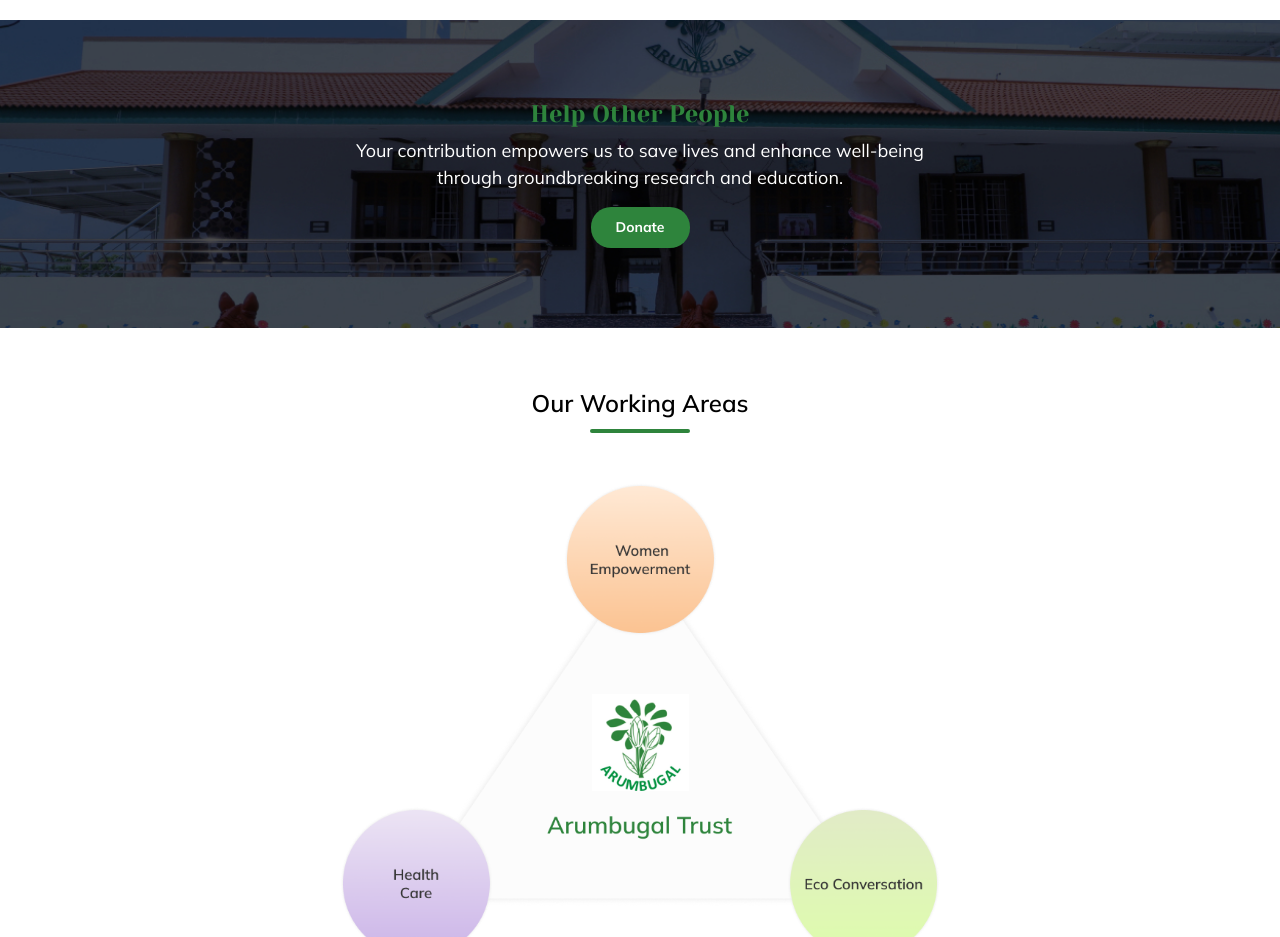
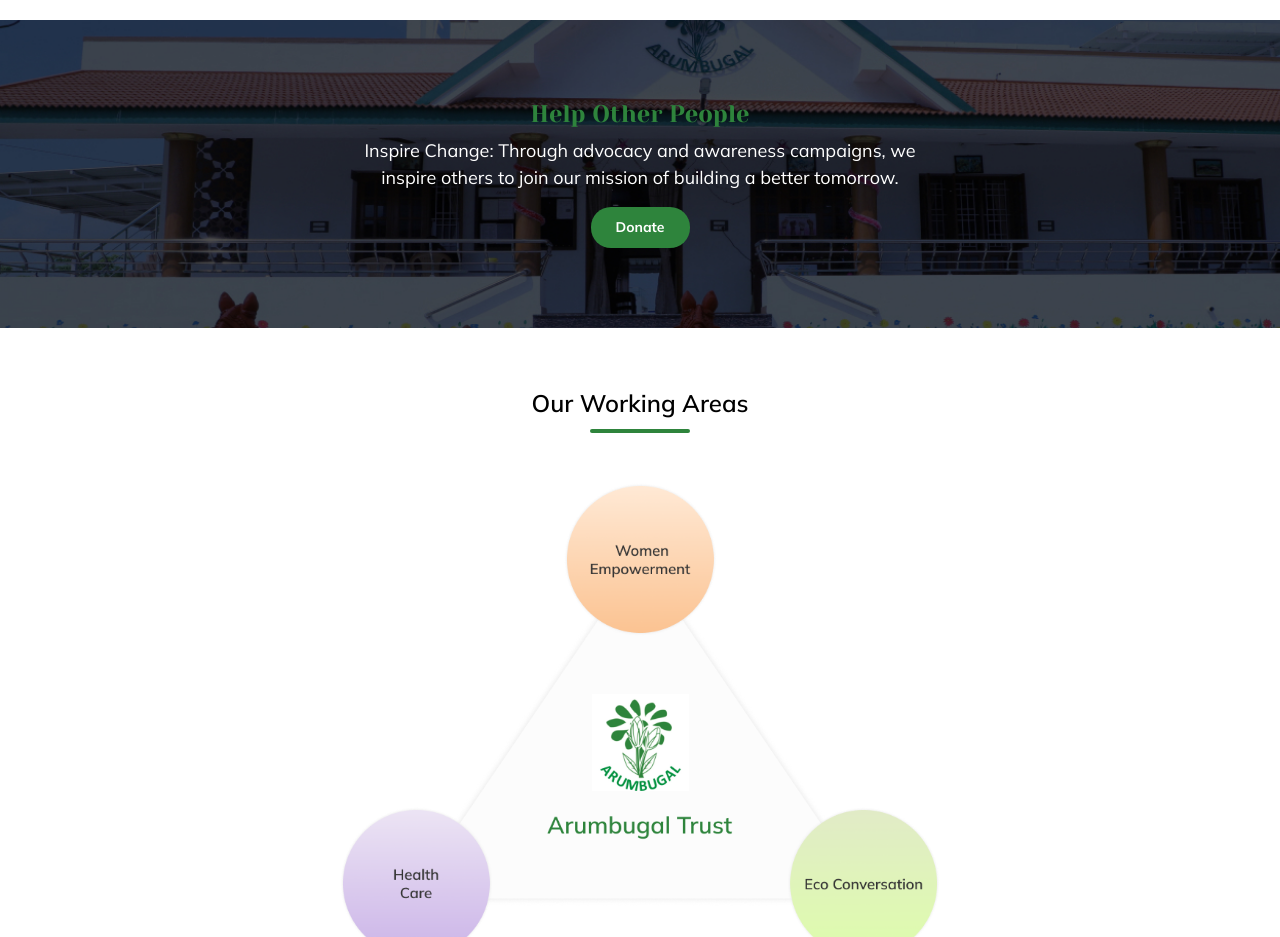
Before and after one commit to Ilyas73-hue/arumbugal, a React (Create React App) app: page / in a window 1280 px wide. Shown: the part 1260-2197 px from the top of the page. Built offline with nearby package versions, Linux system fonts and the light colour scheme.

Commit message:
all updated

```diff
--- a/src/component/Home/Home.js
+++ b/src/component/Home/Home.js
@@ -259,8 +259,7 @@
           className="container" id="home-section-3-1">
             <h6 id="home-section-3-1-h6-1">Help Other People</h6>
             <p id="home-section-3-1-p-1">
-              Your contribution empowers us to save lives and enhance well-being
-              through groundbreaking research and education.
+            Inspire Change: Through advocacy and awareness campaigns, we inspire others to join our mission of building a better tomorrow.
             </p>
             <button id="home-section-3-1-button">Donate</button>
           </motion.div>
--- a/src/component/What_we_do/what_we_do.js
+++ b/src/component/What_we_do/what_we_do.js
@@ -218,8 +218,7 @@
           className="container" id="what_we_do_section-3-1">
             <h6 id="what_we_do_section-3-1-h6-1">Help Other People</h6>
             <p id="what_we_do_section-3-1-p-1">
-              Your contribution empowers us to save lives and enhance well-being
-              through groundbreaking research and education.
+            Inspire Change: Through advocacy and awareness campaigns, we inspire others to join our mission of building a better tomorrow.
             </p>
             <button id="what_we_do_section-3-1-button">Donate</button>
           </motion.div>
```
